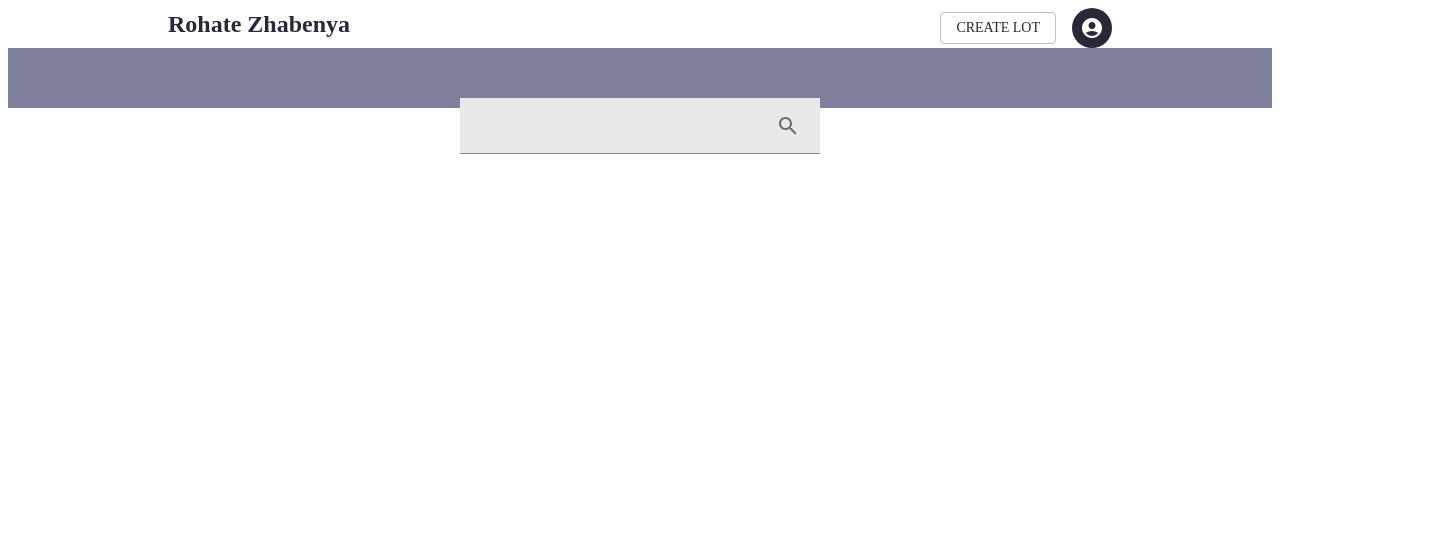
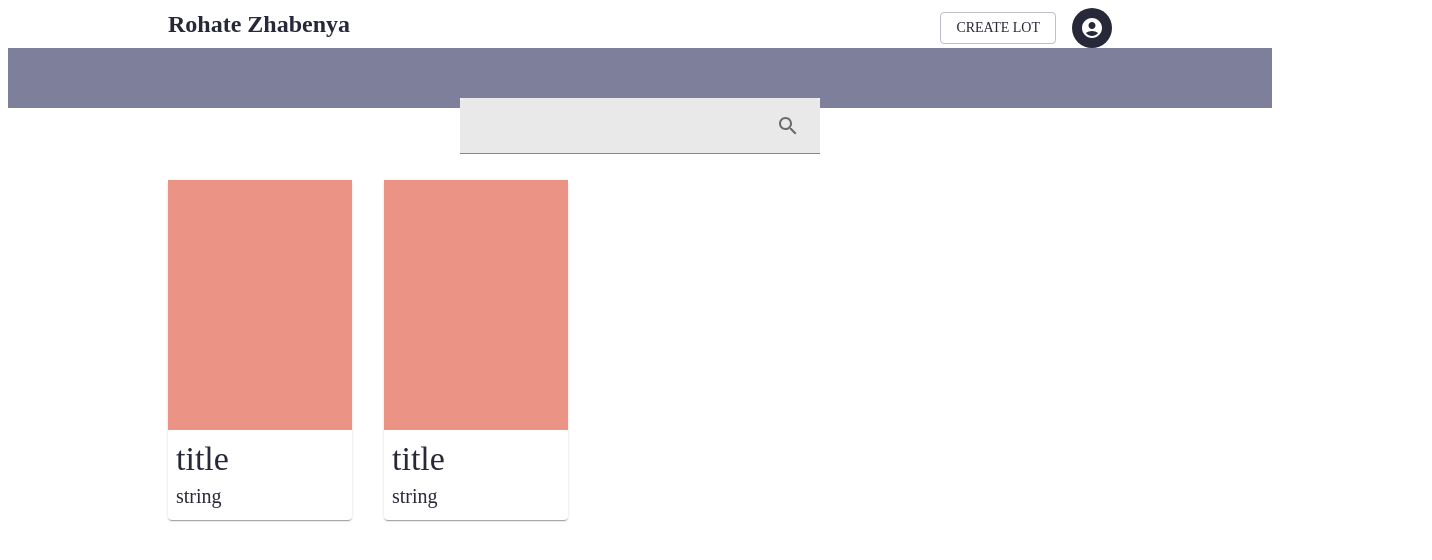
Before and after one commit to proxrustes/hackathon-front, a Next.js app: page / in a window 1280 px wide. Shown: the top 560 px of the page, 1432 px wide, since content can reach past the window. Built offline with nearby package versions, Linux system fonts and the light colour scheme.

Commit message:
+ mock preview cards

```diff
--- a/app/page.tsx
+++ b/app/page.tsx
@@ -1,11 +1,34 @@
+import { LotPreview } from "@/components/LotPreview";
 import { SearchBar } from "@/components/SearchBar";
-import { Box, Container, Stack } from "@mui/material";
+import { Lot } from "@/definitions/lot";
+import { Box, Grid, Stack } from "@mui/material";
+
+const mockLots: Lot[] = [{
+  id: "0", title: "title",
+  description: "string",
+  price: 466,
+  close_time: "today",
+  photo: [],
+  status: "OPEN",
+  owner_id: 1
+}, {
+  id: "0", title: "title",
+  description: "string",
+  price: 466,
+  close_time: "today",
+  photo: [],
+  status: "OPEN",
+  owner_id: 1
+}]
 
 export default function Home() {
   return (
     <>
-      <Box sx={{ height: 60, backgroundColor: "primary.main", width: "100%" }}/>
+      <Box sx={{ height: 60, backgroundColor: "primary.main", width: "100%" }} />
       <Stack alignItems="center">   <SearchBar /></Stack>
+      <Stack width="100%" sx={{ mx: 20, mt: 2}}>
+        <Grid spacing={4} container>{mockLots.map((x) => <LotPreview lot={x} />)}</Grid></Stack>
+
 
     </>
   );
--- /dev/null
+++ b/components/LotPreview.tsx
@@ -0,0 +1,18 @@
+import { Lot } from "@/definitions/lot";
+import { Box, Grid, Paper, Stack, Typography } from "@mui/material";
+
+export function LotPreview(props: { lot: Lot }) {
+    return (
+        <Grid item xs={2}>
+            <Paper>
+                <Box sx={{ width: "100%", height: 250, backgroundColor: "secondary.main" }} />
+                <Stack sx={{ p: 1 }}>
+                    <Typography variant="h4">  {props.lot.title}</Typography>
+                    <Typography variant="h6">   {props.lot.description}</Typography>
+                </Stack>
+            </Paper>
+
+
+        </Grid>
+    )
+}
--- /dev/null
+++ b/definitions/lot.ts
@@ -0,0 +1,10 @@
+export type Lot = {
+    id: string,
+    title: string,
+    description: string,
+    price: number,
+    close_time: string,
+    photo: [],
+    status: "OPEN" | "CLOSED" | "CANCELED",
+    owner_id: number,
+}
```
